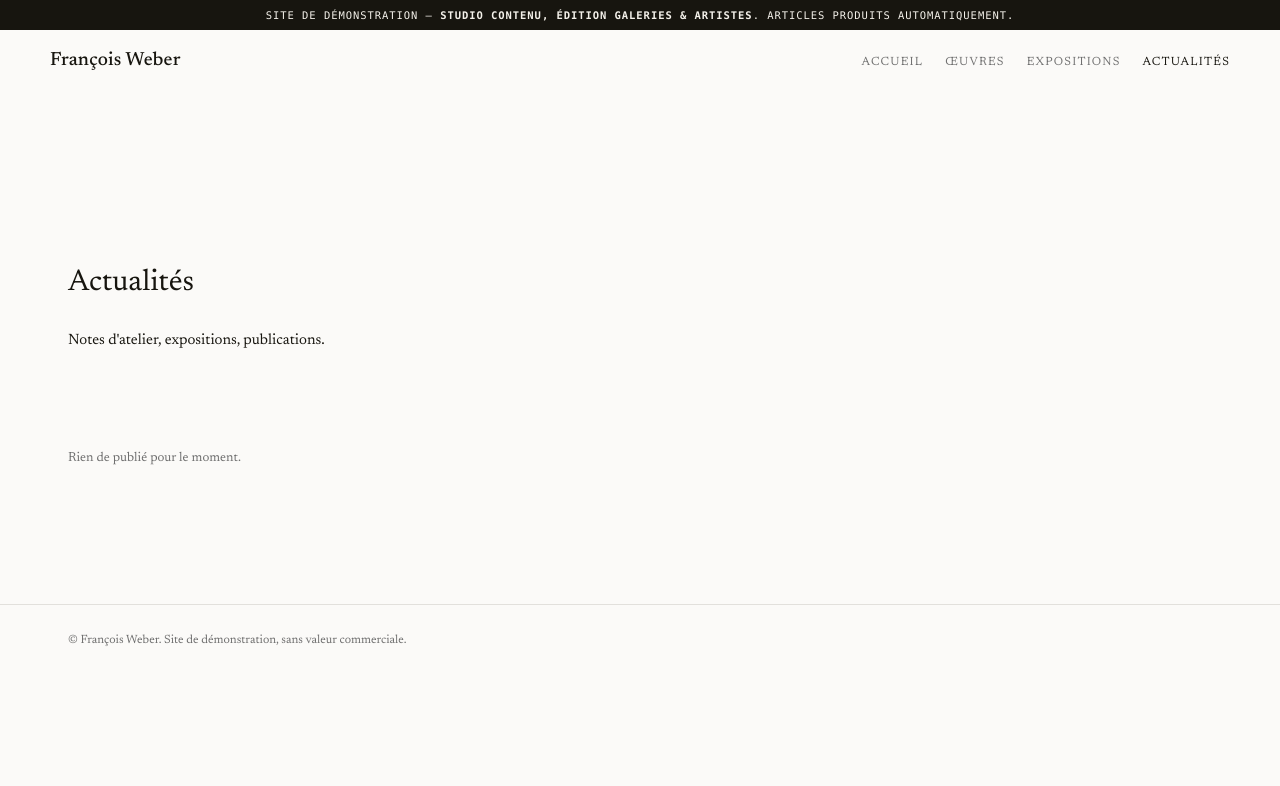
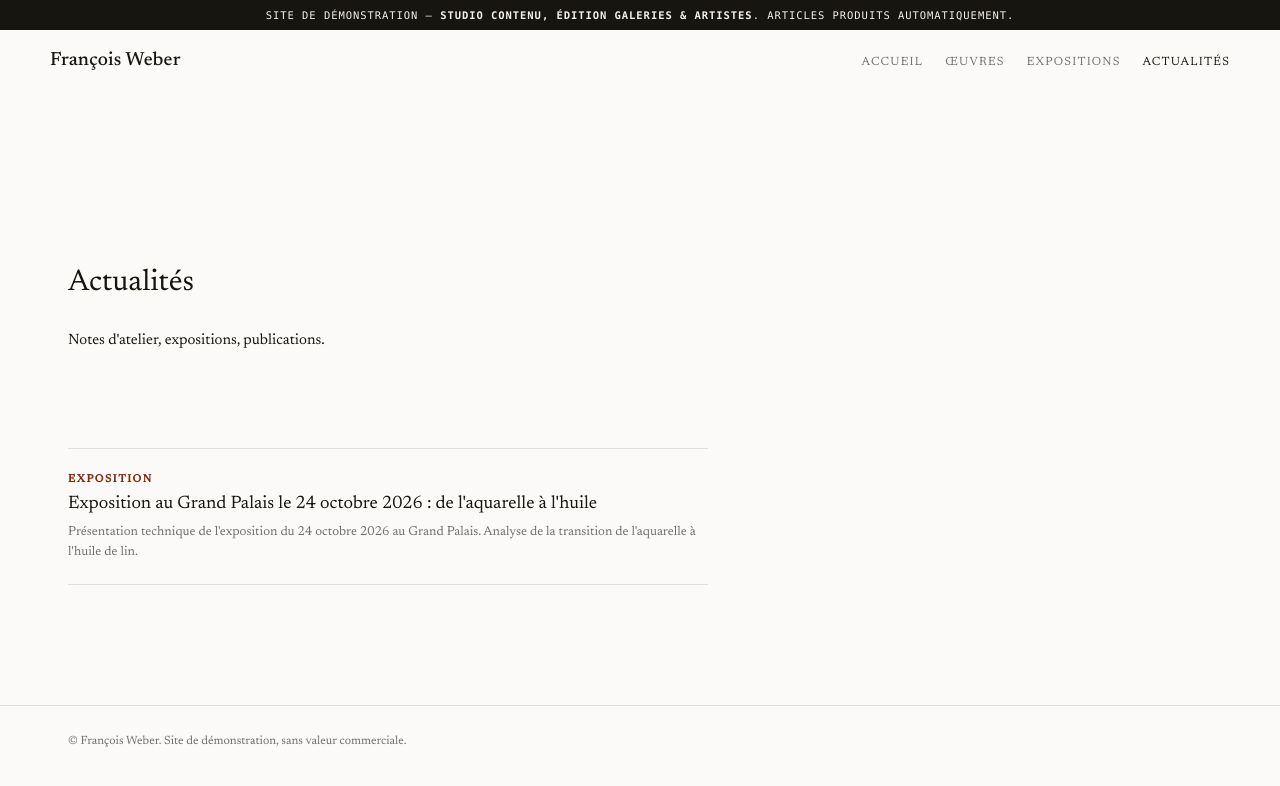
Before and after one commit to jdenis-dotcom368101/francois-weber, a plain HTML site: page actualites/index.html in a window 1280 px wide. Drawn offline with Linux system fonts and the light colour scheme.

Commit message:
Blog index: Exposition au Grand Palais le 24 octobre 2026 : de l'aquarelle à l'huile

```diff
--- a/actualites/index.html
+++ b/actualites/index.html
@@ -35,6 +35,14 @@
   <div class="container retrait">
     <div class="post-grid" id="grille">
       <!-- STUDIO_CARDS -->
+            <a class="post-card" href="https://jdenis-dotcom368101.github.io/francois-weber/actualites/exposition-au-grand-palais-le-24-octobre-2026-de-l-aquarelle-a-l-huile.html">
+                <div class="body">
+                    <span class="kicker" style="font-size:12px;letter-spacing:0.14em;text-transform:uppercase;color:var(--color-accent);font-weight:700;">Exposition</span>
+                    <h2>Exposition au Grand Palais le 24 octobre 2026 : de l'aquarelle à l'huile</h2>
+                    <p>Présentation technique de l'exposition du 24 octobre 2026 au Grand Palais. Analyse de la transition de l'aquarelle à l'huile de lin.</p>
+                </div>
+            </a>
+
       <p id="vide" style="color:#6f6f6f;font-size:13px;">Rien de publié pour le moment.</p>
     </div>
   </div>
```
